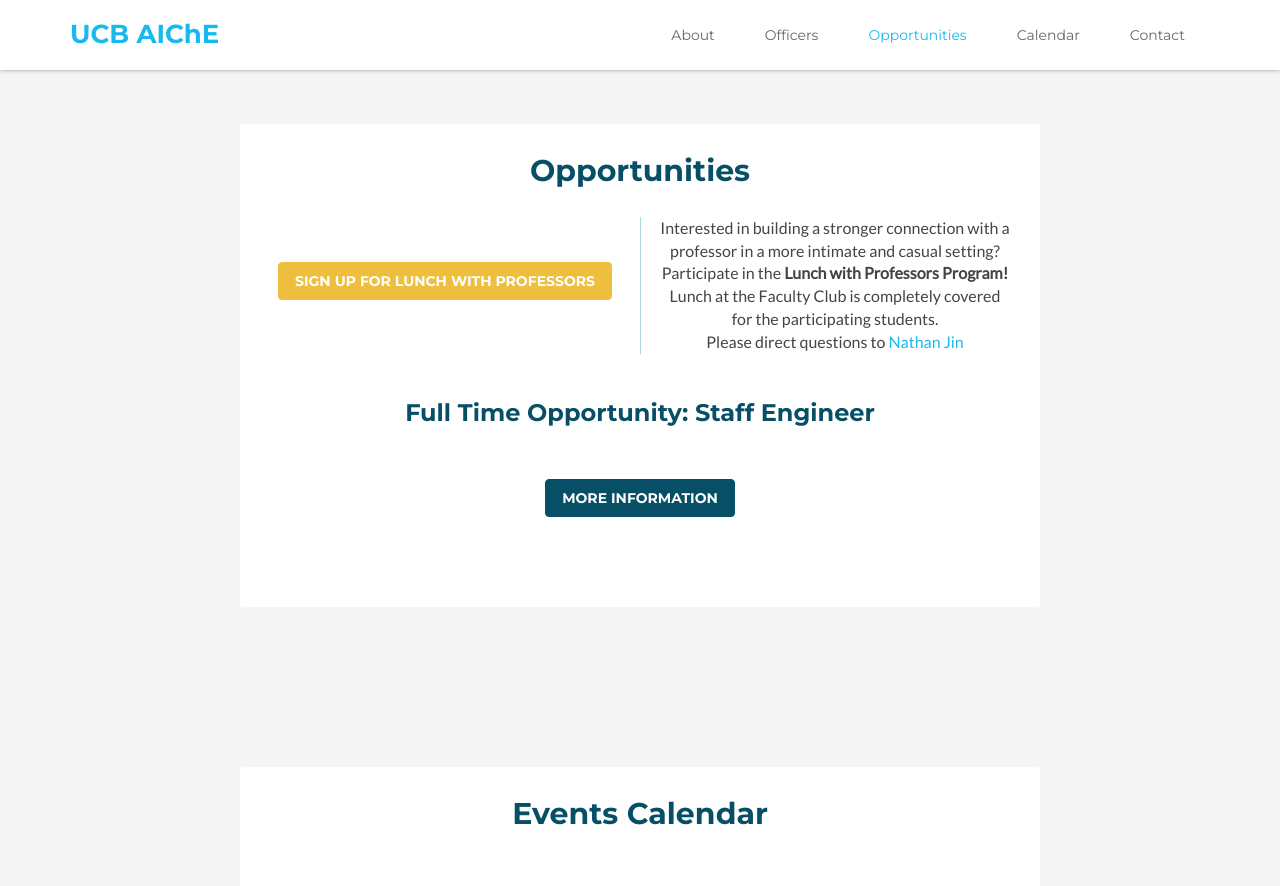
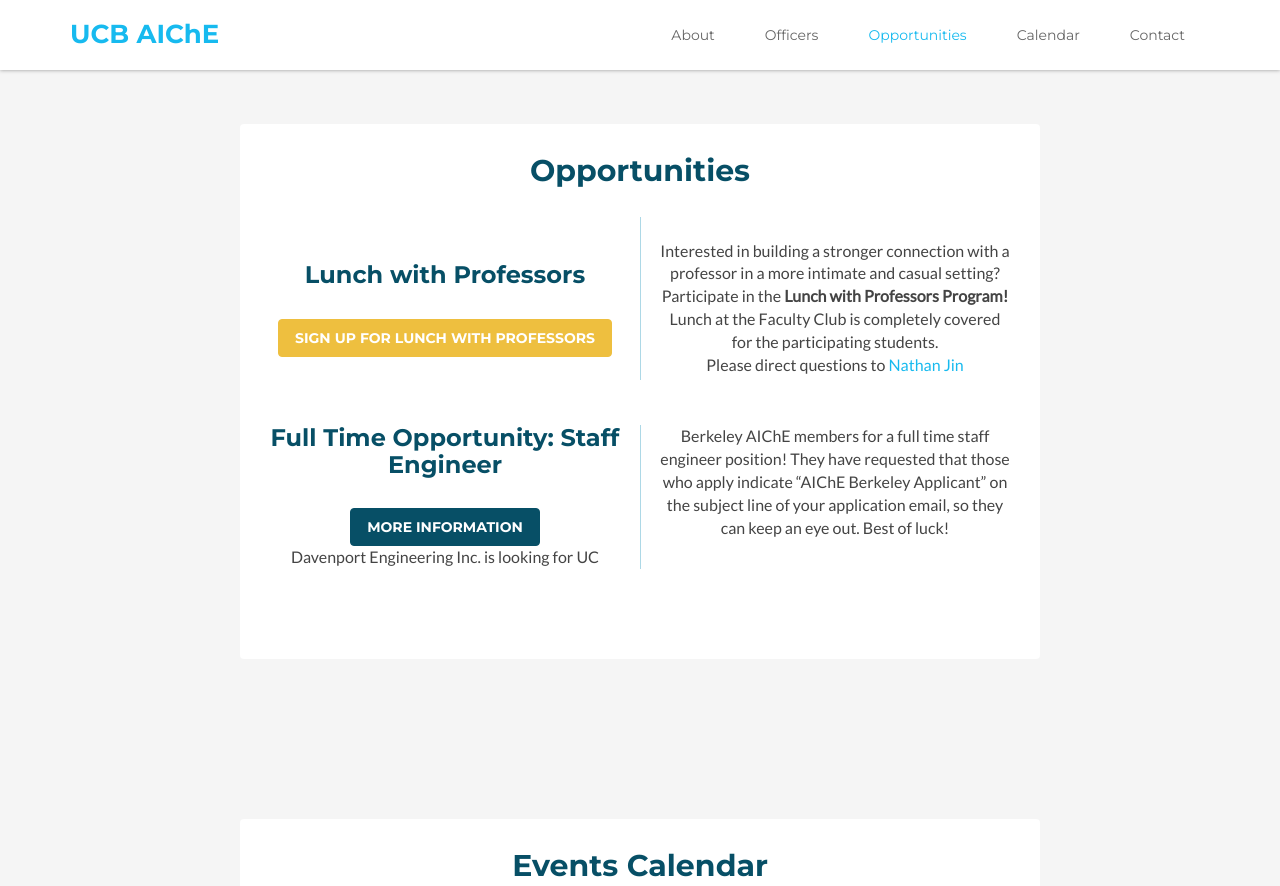
Before and after one commit to berkeleyAiChE/berkeleyAiChE.github.io, a Jekyll site: the page built from index.html, in a window 1280 px wide and 900 px high, scrolled down 2290 px, cut to the strip 0-886 px from the top of the window. Built offline with Jekyll 4.4.1, drawn with Linux system fonts in a browser that asks for light colours.

Commit message:
reformatting opportunities, adding description to job opportunity

```diff
--- a/_includes/docs.html
+++ b/_includes/docs.html
@@ -28,12 +28,16 @@
             <div class="block">
                 <div class="btns"> <center>
                 		<div class="newspaper"> <br> <br>
+                            <h3 class="title text-center"> Lunch with Professors </h3>
                             <a class="btn btn-cta-secondary" href="https://docs.google.com/a/berkeley.edu/forms/d/196r0ORuDKKAD_vs-7w8dS9iDx_tj_C3smOaAuLFamAE/viewform" target="_blank"> Sign Up For Lunch with Professors</a> <br> <br> <br>
                             Interested in building a stronger connection with a professor in a more intimate and casual setting? Participate in the <b>Lunch with Professors Program!</b> Lunch at the Faculty Club is completely covered for the participating students. <br> Please direct questions to <a href="mailto: njin@berkeley.edu"> Nathan Jin </a>
                         </div>
                         <br> <br>
-                        <h3 class="title text-center"> Full Time Opportunity: Staff Engineer </h3> <br>
-                        <a class="btn btn-cta-primary" href="https://github.com/berkeleyAiChE/berkeleyAiChE.github.io/raw/master/public/event_promos/Staff%20Engineer.pdf"> More Information </a> </center>
+                        <div class="newspaper">
+                        <h3 class="title text-center"> Full Time Opportunity: Staff Engineer </h3> <a class="btn btn-cta-primary" href="https://github.com/berkeleyAiChE/berkeleyAiChE.github.io/raw/master/public/event_promos/Staff%20Engineer.pdf"> More Information </a> <br>
+                        Davenport Engineering Inc. is looking for UC Berkeley AIChE members for a full time staff engineer position! They have requested that those who apply indicate “AIChE Berkeley Applicant” on the subject line of your application email, so they can keep an eye out. Best of luck! <br>
+                         </center>
+                    </div>
 
             </div>
 
```
Also changed, not shown: 1 other file.
